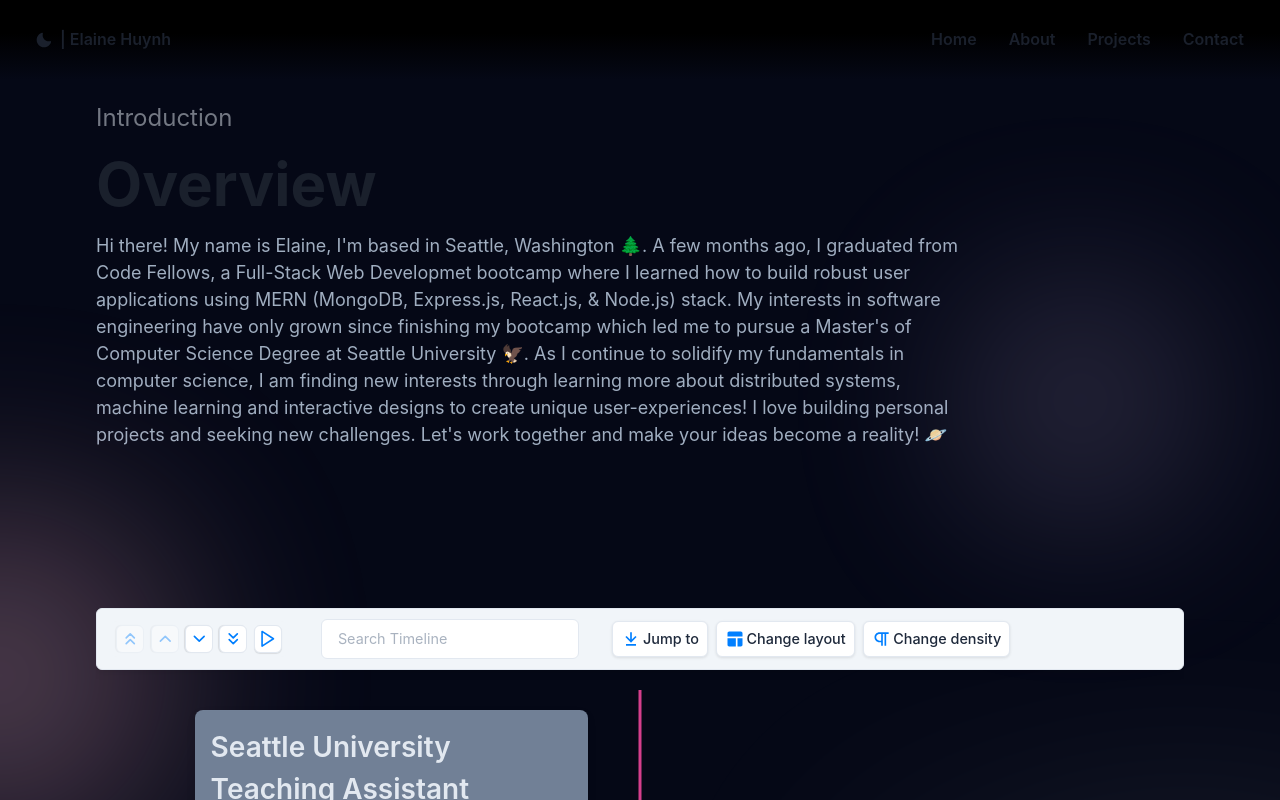
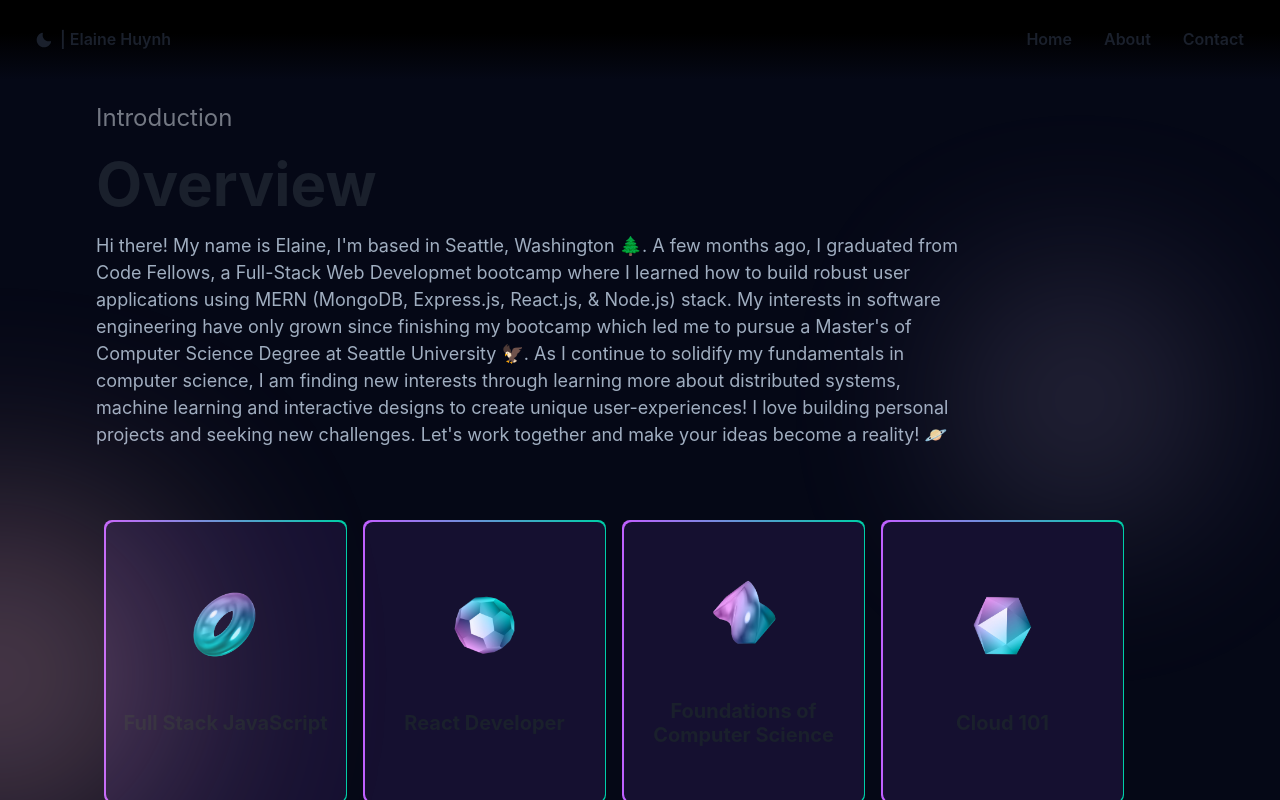
Before and after one commit to nurselaine/about-nurselainev2, a React (Create React App) app in the folder frontend/: page /timeline in a window 1280 px wide. Shown: the top 800 px of the page. Built offline with nearby package versions, Linux system fonts and the light colour scheme.

Commit message:
Added certificate section the timeline section

```diff
--- a/frontend/src/Component/Certification/CertificateCard.jsx
+++ b/frontend/src/Component/Certification/CertificateCard.jsx
@@ -0,0 +1,84 @@
+import React from "react";
+import { Center, Image, Heading } from "@chakra-ui/react";
+import { motion } from "framer-motion";
+import { useMotionValue, useSpring, useTransform } from "framer-motion";
+
+const CertificateCard = ({ certificate }) => {
+  const x = useMotionValue(0);
+  const y = useMotionValue(0);
+
+  const springX = useSpring(x);
+  const springY = useSpring(y);
+
+  const rotateX = useTransform(
+    springX,
+    [-0.5, 0.5],
+    ["-27.5deg", "27.5deg"]
+  );
+
+  const rotateY = useTransform(
+    springY,
+    [-0.5, 0.5],
+    ["-27.5deg", "27.5deg"]
+  );
+
+  const handleMouseMove = (event) => {
+    const rect = event.target.getBoundingClientRect();
+
+    const width = rect.width;
+    const height = rect.height;
+
+    const mouseX = event.clientX - rect.left;
+    const mouseY = event.clientY - rect.top;
+
+    const xPos = mouseX / width - 0.5;
+    const yPos = mouseY / height - 0.5;
+
+    x.set(xPos);
+    y.set(yPos);
+  }
+
+  const handleMouseLeave = () => {
+    x.set(0);
+    y.set(0);
+  }
+
+  return (
+    <motion.div
+      className="tilt"
+      onMouseMove={handleMouseMove}
+      onMouseLeave={handleMouseLeave}
+      style={{ rotateX, rotateY }}
+    >
+      <Center
+        bgGradient="linear-gradient(-90.13deg,#00cea8 1.9%,#bf61ff 97.5%)"
+        w={["100%", "243px"]}
+        h={["283px"]}
+        m="0.5rem"
+        rounded="lg"
+      >
+        <Center
+          w={["99%", "240px"]}
+          h={["280px"]}
+          bg="#151030"
+          borderRadius={8}
+          display="flex"
+          flexDir="column"
+          justifyContent="center"
+        >
+          <Image
+            src={certificate.src}
+            alt={certificate.title}
+            w="75px"
+            h="75px"
+          />
+          <Heading pt="3rem" as="h3" size="md" textAlign="center">
+            {certificate.title}
+          </Heading>
+        </Center>
+      </Center>
+    </motion.div>
+  );
+};
+
+export default CertificateCard;
--- /dev/null
+++ b/frontend/src/Component/Certification/CertificateSection.jsx
@@ -0,0 +1,24 @@
+import React from "react";
+import { Flex } from "@chakra-ui/react";
+import certificate from "../../utils/data/Timeline.json";
+import CertificateCard from "./CertificateCard";
+
+const CertificateSection = () => {
+  return (
+    <Flex
+      flexDir='row'
+      wrap='wrap'
+      h='auto'
+      w="100%"
+      pt={['4rem']}
+    >
+      {
+        certificate.certificates.map((cert, idx) => (
+          <CertificateCard id={`certificate-${idx}`} certificate={cert} />
+        ))
+      }
+    </Flex>
+  )
+}
+
+export default CertificateSection;
--- a/frontend/src/Component/Header/Header.jsx
+++ b/frontend/src/Component/Header/Header.jsx
@@ -57,22 +57,9 @@ const Header = () => {
             transition={{ type: 'tween', delay: 0.3, duration: 0.5, ease: 'easeOut'}}
           >
 
-          <Link to={"/timeline#timeline"}>
+          <Link to={"/timeline"}>
             <Button as="a" variant="ghost" aria-label="About" my={5} w="100%">
               About
-            </Button>
-          </Link>
-          </motion.div>
-
-          <motion.div
-            initial={{ y: '-100%' }}
-            animate={{ y: 0 }}
-            transition={{ type: 'tween', delay: 0.3, duration: 0.5, ease: 'easeOut'}}
-          >
-
-          <Link to={"/timeline#projects"}>
-            <Button as="a" variant="ghost" aria-label="About" my={5} w="100%">
-              Projects
             </Button>
           </Link>
           </motion.div>
@@ -83,9 +70,7 @@ const Header = () => {
             transition={{ type: 'tween', delay: 0.5, duration: 0.5, ease: 'easeOut'}}
           >
 
-
-
-          <Link to={"#contactform"}>
+          <Link to={"/contactform"}>
             <Button as="a" variant="ghost" aria-label="Contact" my={5} w="100%">
               Contact
             </Button>
--- a/frontend/src/Component/Tech/TechCard.jsx
+++ b/frontend/src/Component/Tech/TechCard.jsx
@@ -1,5 +1,5 @@
 import React from "react";
-import { Box, Center, Image } from "@chakra-ui/react";
+import { Center, Image } from "@chakra-ui/react";
 import { motion } from "framer-motion";
 import { useMotionValue, useSpring, useTransform } from "framer-motion";
 
@@ -22,7 +22,6 @@ const TechCard = ({ src }) => {
   );
 
   const handleMouseMove = (event) => {
-    console.log("Hello?");
     const rect = event.target.getBoundingClientRect();
 
     const width = rect.width;
@@ -51,7 +50,6 @@ const TechCard = ({ src }) => {
       style={{ rotateX, rotateY }}
     >
       <Center
-        className='border-wrap'
         bgGradient={'linear-gradient(-90.13deg,#00cea8 1.9%,#bf61ff 97.5%)'}
         borderRadius={'50%'}
         h={['83px', '123px']}
--- a/frontend/src/Page/Timeline/Timeline.jsx
+++ b/frontend/src/Page/Timeline/Timeline.jsx
@@ -3,9 +3,10 @@ import { Chrono } from "react-chrono";
 import { motion, useAnimate } from "framer-motion";
 import items from "../../utils/data/Timeline.json";
 import Layout from "../../Component/Layout/Layout";
-import { Box, Center, Flex, Heading, Text } from "@chakra-ui/react";
+import { Box, Center } from "@chakra-ui/react";
 import PageDescription from "../../Component/PageDescription";
 import Projects from "../Projects/Projects";
+import CertificateSection from "../../Component/Certification/CertificateSection";
 import ContactForm from "../ContactForm/ContactForm";
 import Tech from "../../Component/Tech/Tech";
 
@@ -46,7 +47,10 @@ const Timeline = () => {
             heading="Overview"
             overview={items.overview}
           />
-          <Center w="100%" pt="10rem">
+          <Box h="auto" w="100%">
+            <CertificateSection />
+          </Box>
+          <Center w="100%" pt="5rem">
             <Box position="absolute" top="450px" left="-125px" opacity={0.5}>
               <motion.div
                 initial={{ opacity: 0.9 }}
@@ -127,17 +131,19 @@ const Timeline = () => {
               </Box>
             </Box>
           </Center>
-          <Box w="100%" mt={['2rem', '4rem']}>
-            <PageDescription
-              title={'My tools'}
-              heading={'Technologies.'}
-            />
+          <Box w="100%" mt={["2rem", "4rem"]}>
+            <PageDescription title={"My tools"} heading={"Technologies."} />
             <Tech />
           </Box>
-          <Box w='100%' mt={['2rem', '4rem']}>
+          <Box w="100%" py={["2rem", "4rem"]}>
             <Projects />
           </Box>
         </Box>
+        <Box
+          w="100%"
+          h="100px"
+          bgGradient="linear-gradient(360deg, #000000 20%, #050816 67%);"
+        />
       </motion.div>
     </Layout>
   );
--- a/frontend/src/utils/data/Timeline.json
+++ b/frontend/src/utils/data/Timeline.json
@@ -26,7 +26,24 @@
       "cardDetailedText": "During my time at code fellows, I took the 201, 301, and 401 courses which focused on building websites using Javascript, HTML, CSS, React.js, Node.js, Express, and various databases (MongoDB, MySQL, Google Firestore). I studied the fundamentals of web development and built wireframes, UML diagrams, and had collaborative meetings with fellow students on projeect design ideas through the course of this bootcamp. I have made countless projects with my teammates and individually and I am very grateful to have learned the irreplaceable skills of building full-stack web applicaitons. I look forward to the projects and impact my work will make moving forward!"
     }
   ],
-  "certificates": ["Full Stack JavaScript", "React Developer", "Foundations of Computer Science", "Cloud 101"],
+  "certificates": [
+    {
+      "title": "Full Stack JavaScript",
+      "src": "./assets/img/tech/fullstack-js.png"
+    },
+    {
+      "title": "React Developer",
+      "src": "./assets/img/tech/react-developer.png"
+    },
+    {
+      "title":"Foundations of Computer Science",
+      "src": "./assets/img/tech/foundation-cs.png"
+    },
+    {
+      "title": "Cloud 101",
+      "src": "./assets/img/tech/cloud.png"
+    }
+  ],
   "overview": "Hi there! My name is Elaine, I'm based in Seattle, Washington 🌲. A few months ago, I graduated from Code Fellows, a Full-Stack Web Developmet bootcamp where I learned how to build robust user applications using MERN (MongoDB, Express.js, React.js, & Node.js) stack. My interests in software engineering have only grown since finishing my bootcamp which led me to pursue a Master's of Computer Science Degree at Seattle University 🦅. As I continue to solidify my fundamentals in computer science, I am finding new interests through learning more about distributed systems, machine learning and interactive designs to create unique user-experiences! I love building personal projects and seeking new challenges. Let's work together and make your ideas become a reality! 🪐",
   "projects": "These projects showcase my skills & experience through examples of my own passion projects and side projects I have build for others around me! I have included some creative projects that I've collaborated on with other students and aspiring software engineers. These projects reflect my learning progress since starting my journey to becoming a proffesional software engineer! If you would like to learn more about how I created these or have some feedback, feel free to reach out or checkout my github!",
   "tech": ["./assets/img/tech/css.png", "./assets/img/tech/docker.png", "./assets/img/tech/figma.png", "./assets/img/tech/git.png", "./assets/img/tech/html.png", "./assets/img/tech/javascript.png", "./assets/img/tech/mongodb.png", "./assets/img/tech/nodejs.png", "./assets/img/tech/reactjs.png", "./assets/img/tech/redux.png","./assets/img/tech/java.png", "./assets/img/tech/cplusplus.png", "./assets/img/tech/c-sharp.png", "./assets/img/tech/php.png", "./assets/img/tech/mysql.png"]
```
Also changed, not shown: frontend/src/Component/Certification/CerticateSection.jsx (deleted, +0 -10 lines).
